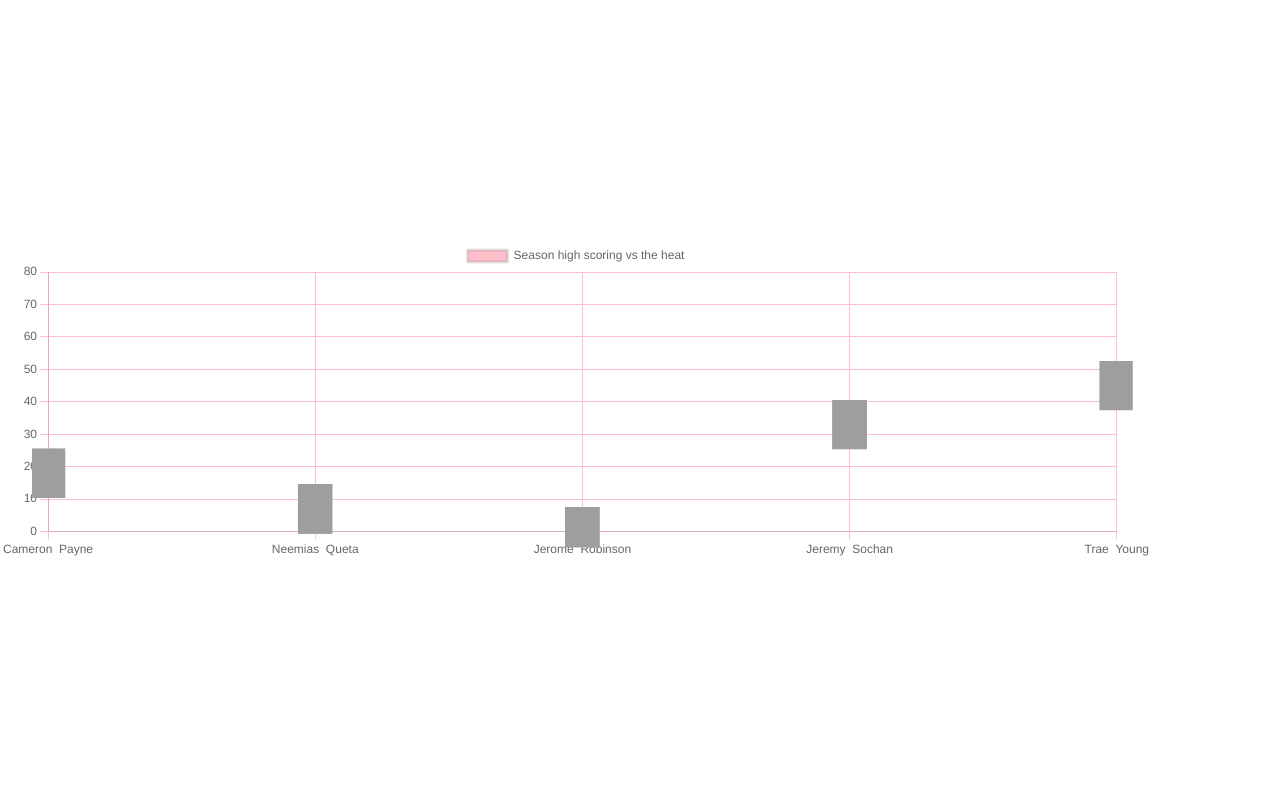
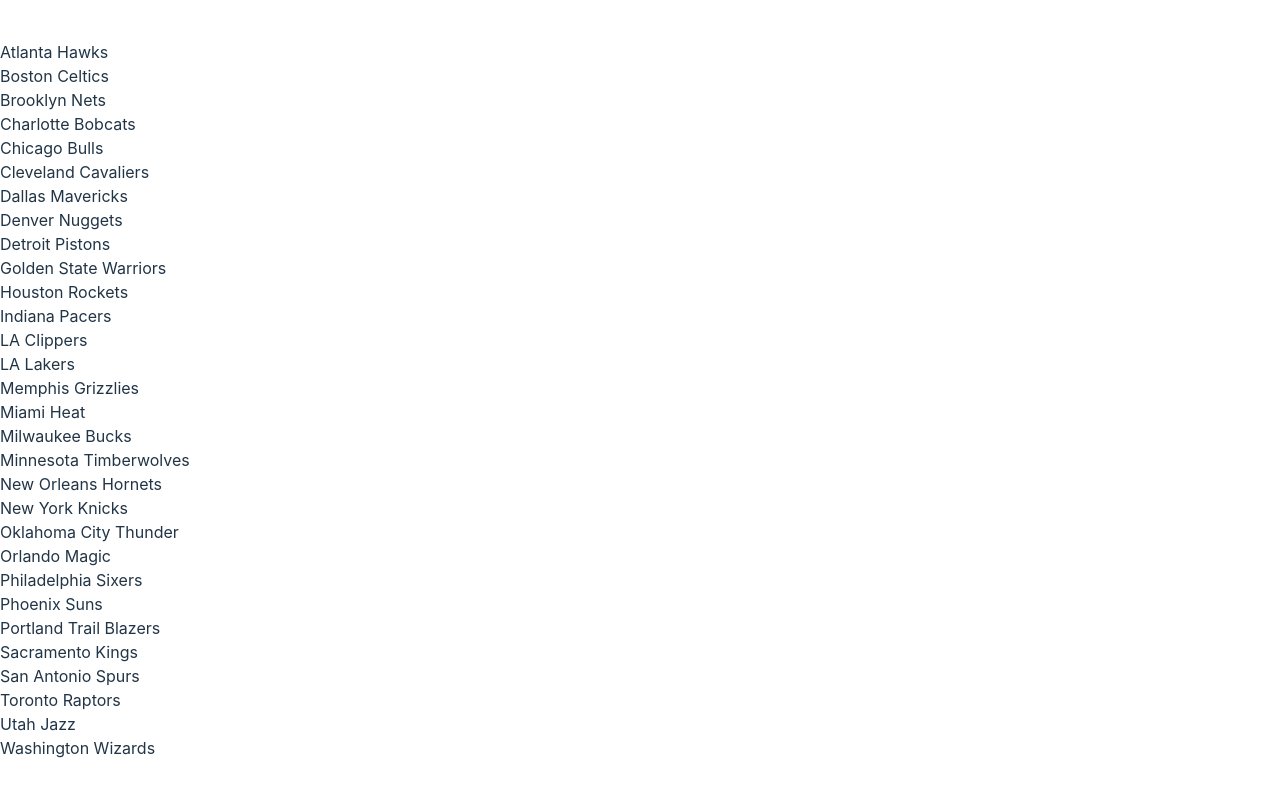
Before and after one commit to BMayenschein/seasonHighApp, a React (Vite) app in the folder client/Season High/: page / in a window 1280 px wide. Shown: the top 796 px of the page. Built offline with nearby package versions, Linux system fonts and the light colour scheme.

Commit message:
Added teams state functionality. User will be able to select which teams graphs to show

```diff
--- a/client/Season High/src/App.jsx
+++ b/client/Season High/src/App.jsx
@@ -14,6 +14,8 @@
 import { LineChart } from './components/LineChart';
 
 
+import Teams from './components/Teams'
+
 
 ChartJS.register(
   CategoryScale,
@@ -26,64 +28,76 @@
 );
 
 function App() {
-  const team = "heat"
-  const [options, setOptions] = useState(
-    {
-    responsive: true,
-    maintainAspectRatio: false,
-    title: {
-      display: true,
-      text: `Season High Scoring vs the ${team}`
-    },
-    elements: {
-      point: {
-        radius: 15,
-        pointStyle: Data[team].map((data) => {
-          const pointImage = new Image(35, 50);
-          const last = data.player.last_name.length > 5 ? data.player.last_name.slice(0, 5).toLowerCase() : data.player.last_name.toLowerCase()
-          const first = data.player.first_name.slice(0,2).toLowerCase()
-          pointImage.src = `https://www.basketball-reference.com/req/202106291/images/headshots/jordami01.jpg`
-          return pointImage
-        })
-      }
-    },
-    scales: {
-      y:
-        {
-          suggestedMin: 0,
-          suggestedMax: 80,
-          grid: {
-            color: '#ffc0cb',
-            tickColor: '#ffc0cb',
-            drawTicks: true,
-          },
-          ticks: {
-            backdropColor: '#ffc0cb'
-          }
-        },
-      x: {
-        grid: {
-          color: '#ffc0cb'
-        }
-      }
+  const [teams, setTeams] = useState([])
+
+  const handleTeams = (team) => {
+    if (teams.includes(team)) {
+      const newTeams = teams.filter(x => x !== team)
+      setTeams(newTeams)
     }
-  })
+    else {
+      setTeams([...teams, team])
+    }
+  }
 
-  const [chartData, setChartData] = useState({
-    labels: Data[team].map((data) => `${data.player.first_name}  ${data.player.last_name}`),
-    datasets: [
-      {
-        label: `Season high scoring vs the ${team}`,
-        data: Data[team].map((data) => data.pts),
-        showLine: false,
-        backgroundColor: 'pink',
-        color: 'green',
-      }
-    ]
-  })
+  // const [options, setOptions] = useState(
+  //   {
+  //   responsive: true,
+  //   maintainAspectRatio: false,
+  //   title: {
+  //     display: true,
+  //     text: `Season High Scoring vs the ${team}`
+  //   },
+  //   elements: {
+  //     point: {
+  //       radius: 15,
+  //       pointStyle: Data[team].map((data) => {
+  //         const pointImage = new Image(35, 50);
+  //         const last = data.player.last_name.length > 5 ? data.player.last_name.slice(0, 5).toLowerCase() : data.player.last_name.toLowerCase()
+  //         const first = data.player.first_name.slice(0,2).toLowerCase()
+  //         pointImage.src = `https://www.basketball-reference.com/req/202106291/images/headshots/jordami01.jpg`
+  //         return pointImage
+  //       })
+  //     }
+  //   },
+  //   scales: {
+  //     y:
+  //       {
+  //         suggestedMin: 0,
+  //         suggestedMax: 80,
+  //         grid: {
+  //           color: '#ffc0cb',
+  //           tickColor: '#ffc0cb',
+  //           drawTicks: true,
+  //         },
+  //         ticks: {
+  //           backdropColor: '#ffc0cb'
+  //         }
+  //       },
+  //     x: {
+  //       grid: {
+  //         color: '#ffc0cb'
+  //       }
+  //     }
+  //   }
+  // })
+
+  // const [chartData, setChartData] = useState({
+  //   labels: Data[team].map((data) => `${data.player.first_name}  ${data.player.last_name}`),
+  //   datasets: [
+  //     {
+  //       label: `Season high scoring vs the ${team}`,
+  //       data: Data[team].map((data) => data.pts),
+  //       showLine: false,
+  //       backgroundColor: 'pink',
+  //       color: 'green',
+  //     }
+  //   ]
+  // })
 
   return (
-    <LineChart chartData={chartData} options={options}/>
+    // <LineChart chartData={chartData} options={options}/>
+    <Teams handleTeams={ handleTeams } teams={ teams } />
   )
 }
 
--- a/client/Season High/src/components/Teams.jsx
+++ b/client/Season High/src/components/Teams.jsx
@@ -1,10 +1,45 @@
-import { Data } from '../utils/Data'
 
-const Teams = ({Teams}) => {
+const Teams = ({ handleTeams, teams }) => {
+
+  const teamNames = [
+    "Atlanta Hawks",
+    "Boston Celtics",
+    "Brooklyn Nets",
+    "Charlotte Bobcats",
+    "Chicago Bulls",
+    "Cleveland Cavaliers",
+    "Dallas Mavericks",
+    "Denver Nuggets",
+    "Detroit Pistons",
+    "Golden State Warriors",
+    "Houston Rockets",
+    "Indiana Pacers",
+    "LA Clippers",
+    "LA Lakers",
+    "Memphis Grizzlies",
+    "Miami Heat",
+    "Milwaukee Bucks",
+    "Minnesota Timberwolves",
+    "New Orleans Hornets",
+    "New York Knicks",
+    "Oklahoma City Thunder",
+    "Orlando Magic",
+    "Philadelphia Sixers",
+    "Phoenix Suns",
+    "Portland Trail Blazers",
+    "Sacramento Kings",
+    "San Antonio Spurs",
+    "Toronto Raptors",
+    "Utah Jazz",
+    "Washington Wizards"
+  ]
     return (
       <>
-        {team.map((x) =>
-        <h1>{x.id}</h1>
+        {teamNames.map((team, i) =>
+          <div
+            key={i}
+            onClick={(e) => handleTeams(team)}
+          >{team}</div>
         )}
       </>
     )
```
